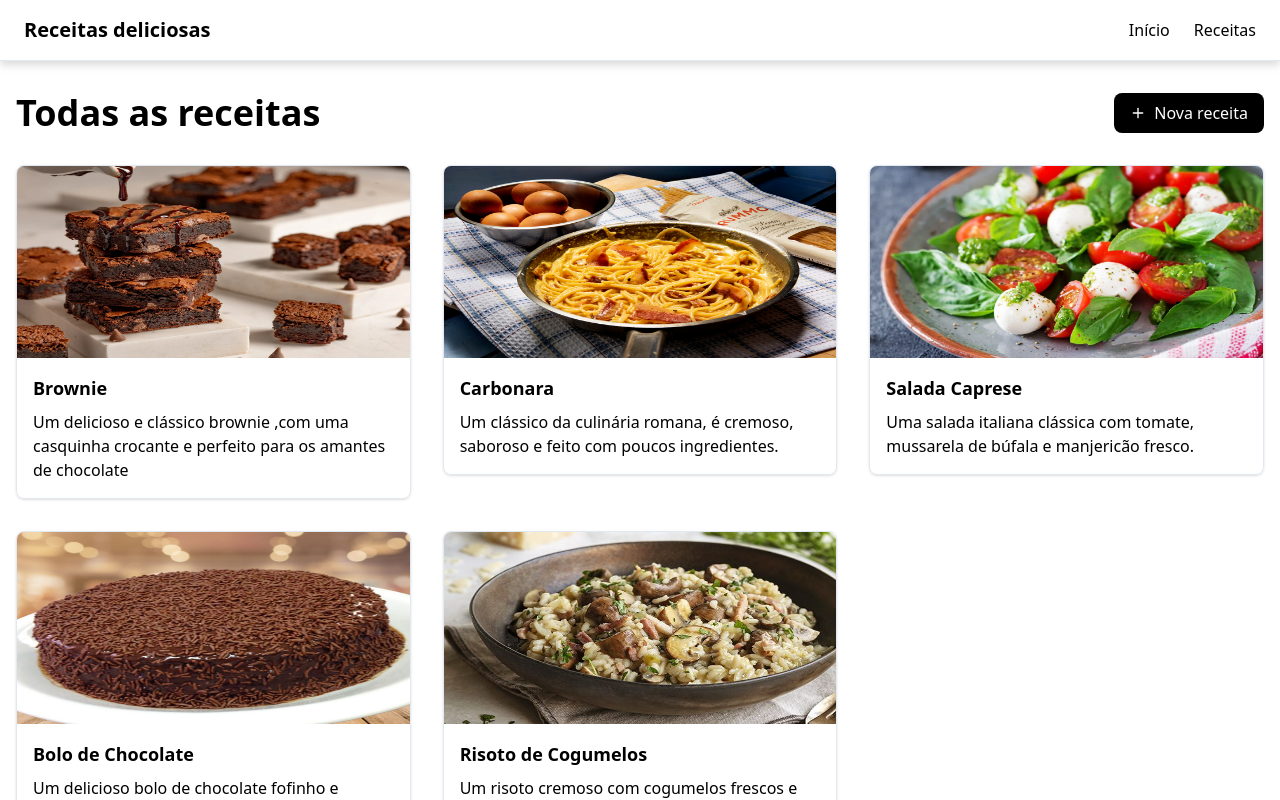
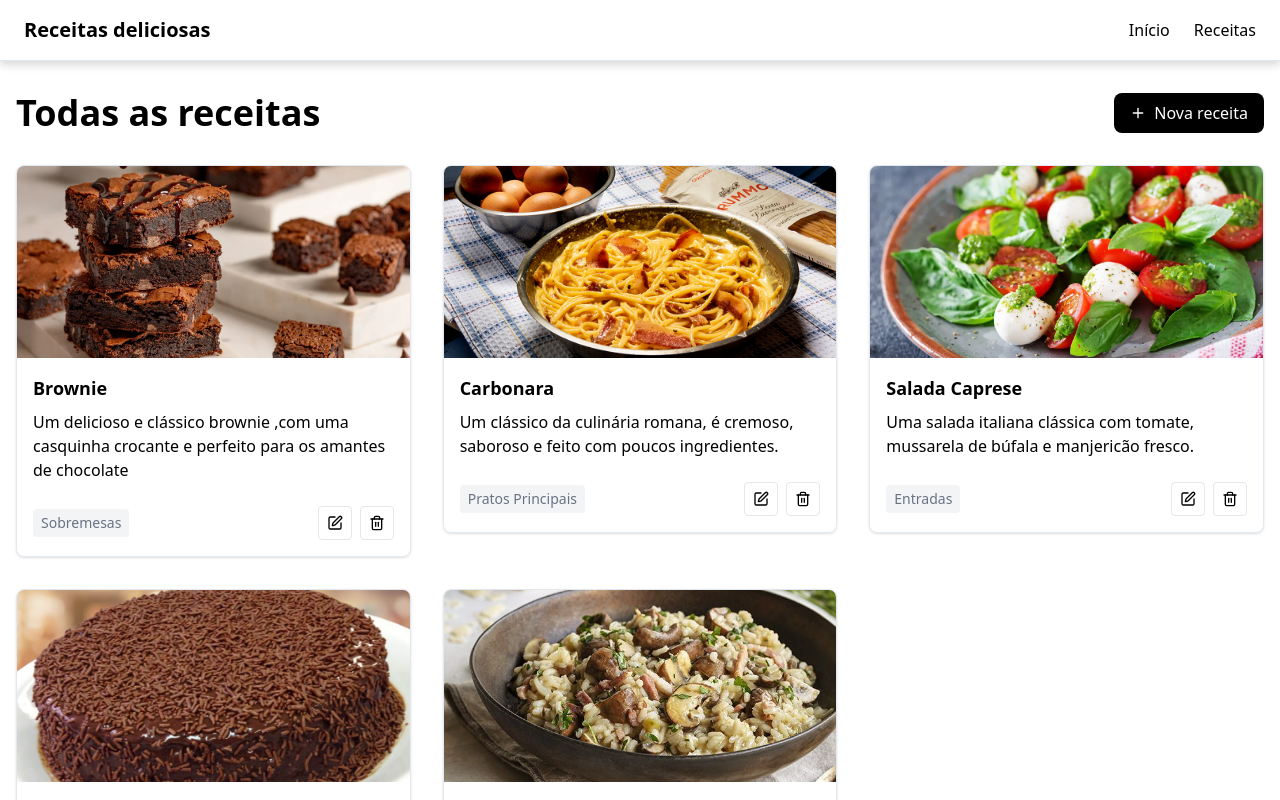
Before and after one commit to rafa-lsc/receitas-byron, a Next.js app: page /receitas in a window 1280 px wide. Shown: the top 800 px of the page. Built offline with nearby package versions, Linux system fonts and the light colour scheme.

Commit message:
feat: previne comportamento de navegação nos botões de editar e deletar

```diff
--- a/src/app/receitas/page.tsx
+++ b/src/app/receitas/page.tsx
@@ -27,7 +27,7 @@ export default function ReceitasPage() {
 
           <button
             onClick={() => setIsRecipeModalOpen(true)}
-            className="flex items-center gap-2 px-4 py-2 rounded-lg text-white bg-black hover:bg-gray-800 transition-colors"
+            className="flex items-center gap-2 px-4 py-2 rounded-lg text-white bg-black hover:bg-gray-900 transition-colors cursor-pointer"
           >
             <Plus size={16} />
             Nova receita
--- a/src/components/RecipeCard/index.tsx
+++ b/src/components/RecipeCard/index.tsx
@@ -1,28 +1,71 @@
 import { Recipe } from "@/lib/data";
+import { Edit, Trash2 } from "lucide-react";
 import Image from "next/image";
 import Link from "next/link";
+import React from "react";
 
 interface RecipeCardProps {
-    recipe: Recipe
+  recipe: Recipe;
 }
 
-export default function RecipeCard({recipe}: RecipeCardProps){
-    return(
+export default function RecipeCard({ recipe }: RecipeCardProps) {
+  const handleEdit = (e: React.MouseEvent<HTMLButtonElement>) => {
+    e.preventDefault();
+  };
+
+  const handleDelete = (e: React.MouseEvent<HTMLButtonElement>) => {
+    e.preventDefault();
+  };
+
+  return (
     <Link href={`/receitas/${recipe.id}`}>
       <div className="border border-slate-200 rounded-lg overflow-hidden shadow-sm hover:shadow-md  transition-shadow">
+        {/* Imagem */}
         <div className="relative h-48 w-full">
           <Image
             src={recipe.image}
+            fill
             alt={recipe.title}
-                    fill
+            className="object-cover"
           />
         </div>
 
-                <div className="flex flex-col p-4 gap-2">
-                    <h3 className="text-lg font-bold">{recipe.title}</h3>
+        <div className="flex flex-col p-4 gap-6">
+          {/* Título e Descrição */}
+          <div className="space-y-2">
+            <h3 className="text-lg font-bold hover:text-blue-500 transition-colors">
+              {recipe.title}
+            </h3>
             <p>{recipe.description}</p>
+          </div>
+          {/* Categoria e ações */}
+          <div className="flex items-center justify-between w-full">
+            <span className="text-sm text-gray-500 bg-gray-100 px-2 py-1 rounded">
+              {recipe.category}
+            </span>
+
+            <div className="flex gap-2">
+              {/* Botão de editar */}
+              <button
+                type="button"
+                onClick={(e) => handleEdit(e)}
+                className="p-2 border border-gray-200 rounded hover:bg-gray-200 transition-colors cursor-pointer"
+              >
+                <Edit size={16} />
+              </button>
+
+              {/*Botão de remover */}
+              <button
+                type="button"
+                onClick={(e) => handleDelete(e)}
+                className="p-2 border border-gray-200 rounded hover:bg-gray-200 transition-colors cursor-pointer"
+              >
+                <Trash2 size={16} />
+              </button>
+            </div>
+          </div>
         </div>
       </div>
     </Link>
-    )
+  );
 }
--- a/src/components/RecipeFormModal/index.tsx
+++ b/src/components/RecipeFormModal/index.tsx
@@ -229,7 +229,7 @@ export default function RecipeFormModal({
                   {ingredientFields.length > 1 && (
                     <button
                       type="button"
-                      className="bg-white border border-gray-300 rounded-md hover:bg-gray-100 transition-colors px-4 py-2 font-medium"
+                      className="bg-white border border-gray-300 rounded-md hover:bg-gray-100 transition-colors px-4 py-2 font-medium cursor-pointer"
                       onClick={() => removeIngredidents(index)}
                     >
                       Remover
@@ -240,7 +240,7 @@ export default function RecipeFormModal({
 
               <button
                 type="button"
-                className="bg-white border border-gray-300 rounded-md hover:bg-gray-100 transition-colors px-4 py-2 font-medium w-fit"
+                className="bg-white border border-gray-300 rounded-md hover:bg-gray-100 transition-colors px-4 py-2 font-medium w-fit cursor-pointer"
                 onClick={() => appendIngredients({ value: "" })}
               >
                 Adicionar ingrediente
@@ -272,7 +272,7 @@ export default function RecipeFormModal({
                   {instructionFields.length > 1 && (
                     <button
                       type="button"
-                      className="bg-white border border-gray-300 rounded-md hover:bg-gray-100 transition-colors px-4 py-2 font-medium h-fit"
+                      className="bg-white border border-gray-300 rounded-md hover:bg-gray-100 transition-colors px-4 py-2 font-medium h-fit cursor-pointer"
                       onClick={() => removeInstructions(index)}
                     >
                       Remover
@@ -283,7 +283,7 @@ export default function RecipeFormModal({
 
               <button
                 type="button"
-                className="bg-white border border-gray-300 rounded-md hover:bg-gray-100 transition-colors px-4 py-2 font-medium w-fit"
+                className="bg-white border border-gray-300 rounded-md hover:bg-gray-100 transition-colors px-4 py-2 font-medium w-fit cursor-pointer"
                 onClick={() => appendInstructions({ value: "" })}
               >
                 Adicionar instrução
@@ -295,13 +295,13 @@ export default function RecipeFormModal({
             <button
               type="button"
               onClick={onClose}
-              className="bg-white border border-zinc-300 rounded-md hover:bg-gray-100 transition-colors px-4 py-2 font-medium"
+              className="bg-white border border-zinc-300 rounded-md hover:bg-gray-100 transition-colors px-4 py-2 font-medium cursor-pointer"
             >
               Cancelar
             </button>
             <button
               type="submit"
-              className="bg-black rounded-md text-white hover:bg-gray-800 transition-colors px-4 py-2 font-medium"
+              className="bg-black rounded-md text-white hover:bg-gray-800 transition-colors px-4 py-2 font-medium cursor-pointer"
             >
               Criar receita
             </button>
```
Lines whose indentation alone changed are shown as unchanged.
